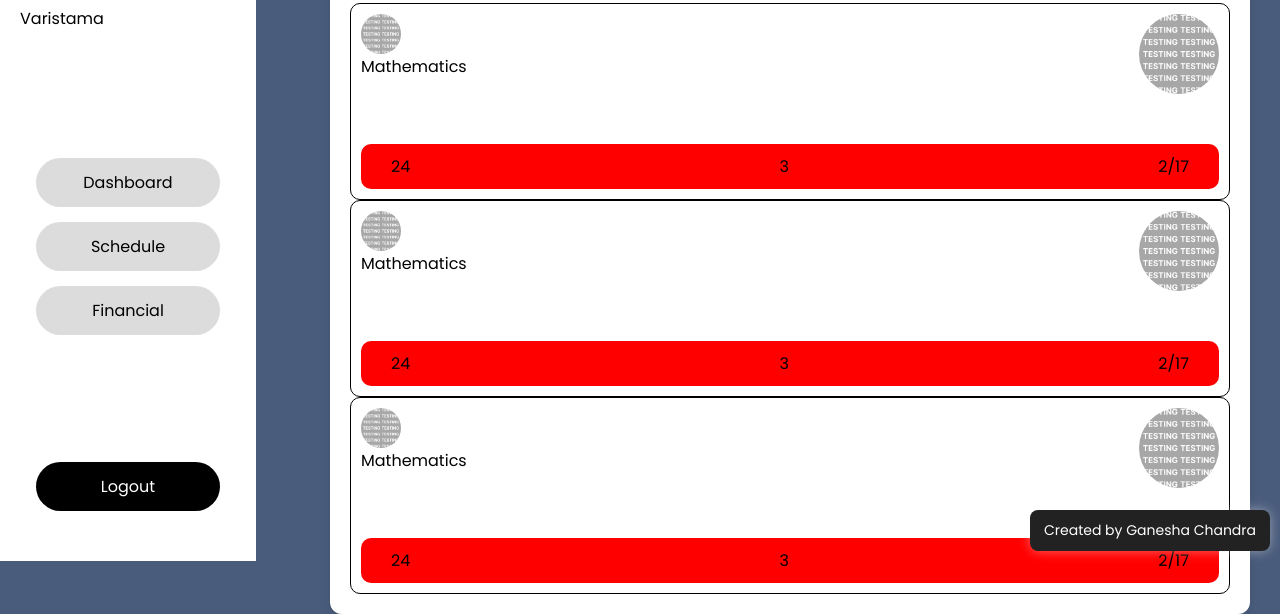
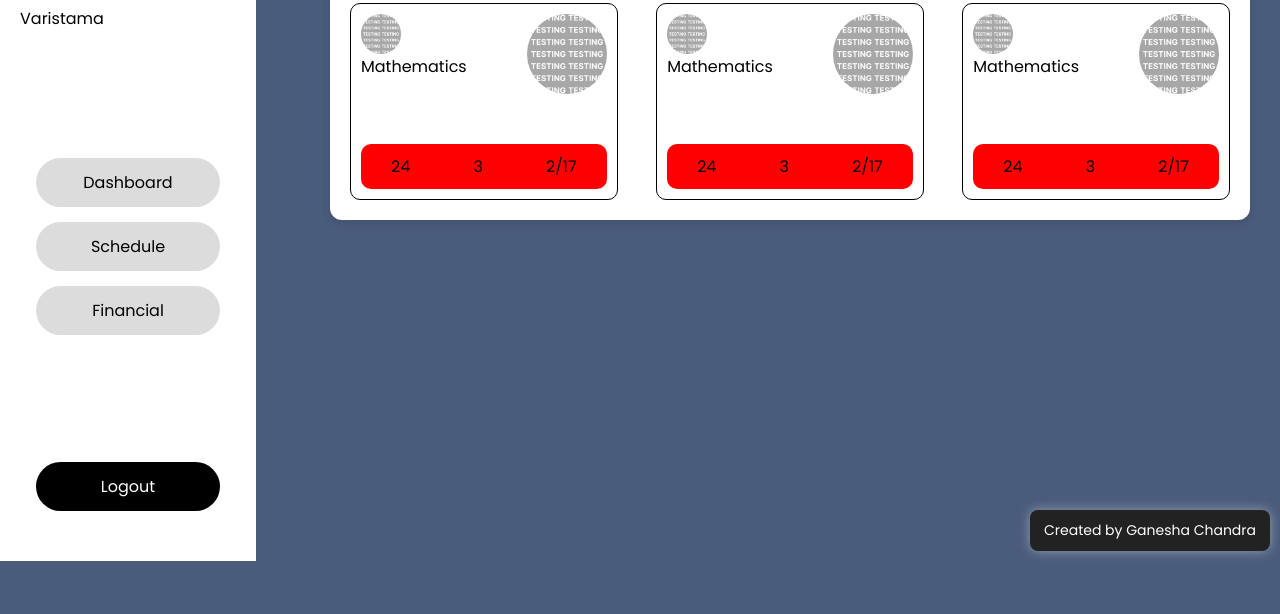
Before and after one commit to anandiooooooooooooooooooooooooooooooooo/HCI_SchoolGenix.v2, a plain HTML site: page pages/wali/wali_grades.html in a window 1280 px wide. Shown: the part 239-853 px from the top of the page. After the commit the page ends 800 px from the top, so only its background shows below. Drawn offline with Linux system fonts and the light colour scheme; a web font is replaced by a local one.

Commit message:
fix grades -dio

```diff
--- a/assets/css/wali_grades.css
+++ b/assets/css/wali_grades.css
@@ -427,10 +427,11 @@ display: flex;
 
 .grades{
     display: flex;
-    flex-direction: column;
+    flex-direction: row;
+    justify-content: space-between;
 }
 
-#grades .grade-block{
+.grades .grade-block{
     display: flex;
     flex-direction: column;
     justify-content: space-between;
@@ -440,7 +441,7 @@ display: flex;
     border-radius: 10px;
 }
 
-#grades .grade-block .above{
+.grades .grade-block .above{
     display: flex;
     flex-direction: row;
     justify-content: space-between;
@@ -448,19 +449,19 @@ display: flex;
     gap: 60px;
 }
 
-#grades .grade-block .above .left img{
+.grades .grade-block .above .left img{
     width: 40px;
     height: 40px;
     border-radius: 50%;
 }
 
-#grades .grade-block .above .right img{
+.grades .grade-block .above .right img{
     width: 80px;
     height: 80px;
     border-radius: 50%;
 }
 
-#grades .grade-block .below{
+.grades .grade-block .below{
     display: flex;
     justify-content: space-between;
     padding: 10px 30px;
--- a/pages/wali/wali_grades.html
+++ b/pages/wali/wali_grades.html
@@ -65,7 +65,7 @@
             <div class="middle-content">
 
                 <!-- STUDENT GRADES DETAILS  -->
-                <div id="grades" class="page">
+                <div class="grades" class="page">
                         <div class="grade-block">
                             <div class="above">
                                 <div class="left">
```
